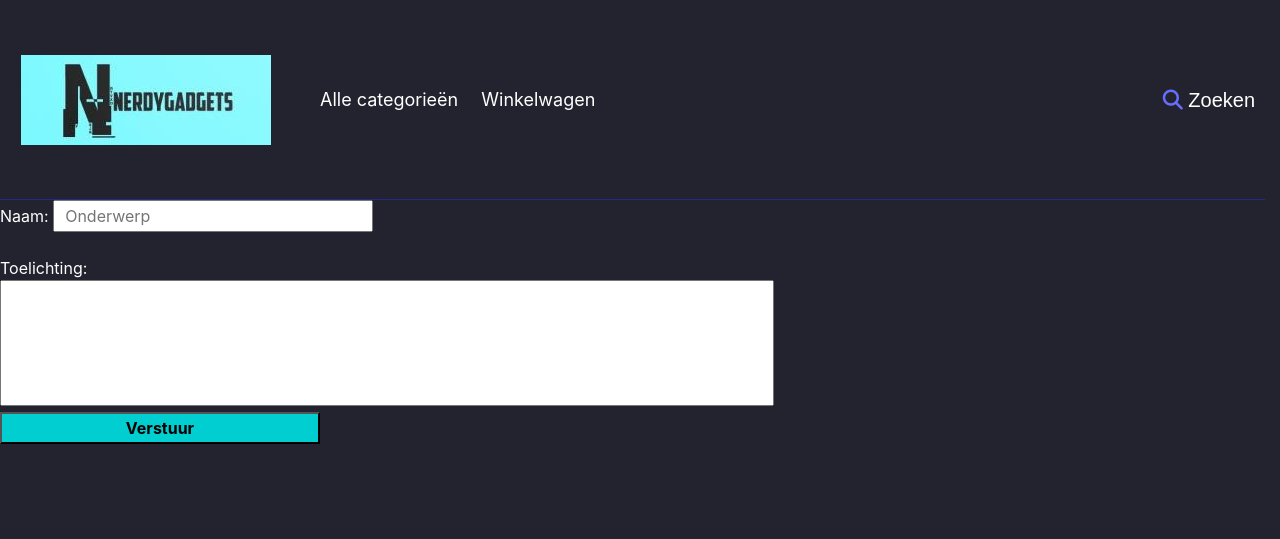
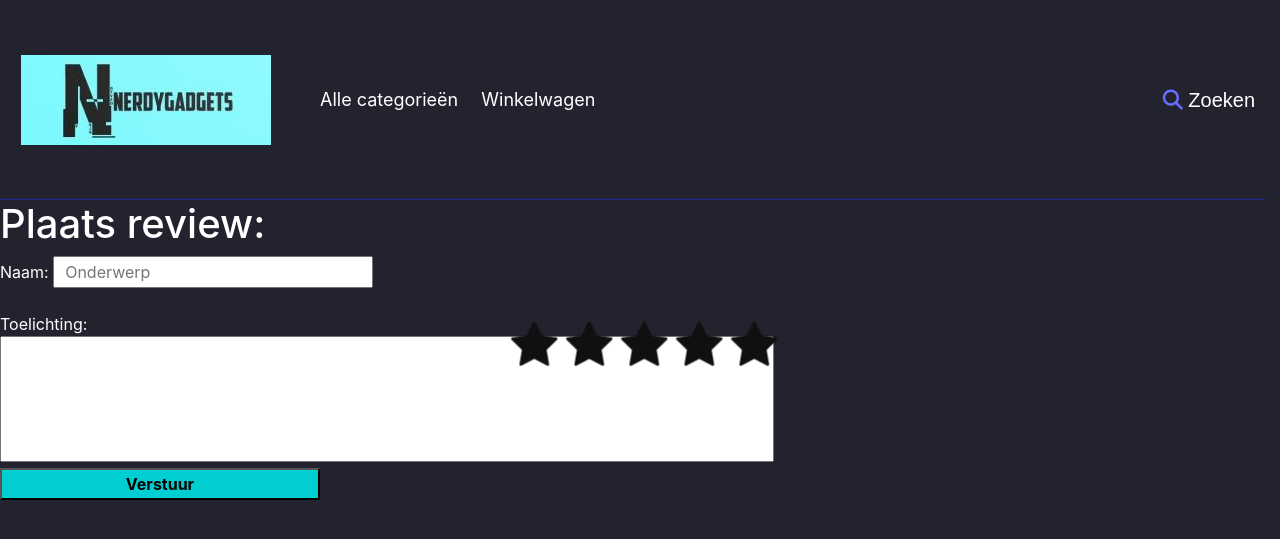
Before and after one commit to kelkesjoose/NerdyGadgets, a PHP site: page /reviewform.php in a window 1280 px wide. Shown: the top 539 px of the page. Run offline with PHP 8.4, Linux system fonts and the light colour scheme; data that the repository does not hold is empty; some libraries are stand-ins or nearby versions; some web fonts are replaced.

```diff
--- a/Public/CSS/Style.css
+++ b/Public/CSS/Style.css
@@ -502,6 +502,49 @@ ul#ul-class-price li {
     width: 125px;
     float: right;
 }
+
+.rating{
+    position: absolute;
+    top: 50%;
+    left: 50%;
+    transform: translate(-50%,-50%) rotateY(180deg);
+    display: flex;
+}
+.rating input{
+   display: none;
+}
+
+.rating label{
+    display: block;
+    cursor: pointer;
+    width: 55px;
+}
+.rating label:before {
+    content:'\f005';
+    font-family: fontAwesome;
+    position: relative;
+    display: block;
+    font-size: 50px;
+    color: #101010;
+}
+.rating label:after {
+    content:'\f005';
+    font-family: fontAwesome;
+    position: absolute;
+    display: block;
+    font-size: 50px;
+    color: #ff00ff;
+    top: 0;
+    opacity: 0;
+    transition: .5s;
+    text-shadow: 0 2px 5px rgba(0,0,0,.5);
+}
+.rating label:hover:after,
+.rating label:hover~ label:after,
+.rating input:checked ~ label:after
+{
+    opacity: 1;
+}
 .verzendkostenheader {
     text-align: center;
 }
--- a/cart.php
+++ b/cart.php
@@ -58,8 +58,7 @@ $btwWaarde = 0;
                 }
                 $subtotalen = '';
 
-                $subtotalen .= "<tr><td><p class='subtotalen'>Subtotaal: €" . round(($subtotaal), 2) . "</p>";
-                $subtotalen .= "<p class='subtotalen'>BTW: €" . round(($btwWaarde), 2) . "</p>";
+                $subtotalen .= "<tr><td>";
                 $subtotalen .= "<p class='subtotalen'>Totaalprijs: €" . round(($totaalPrijs), 2) . "</p></td></tr>";
 
                 print $subtotalen;
--- a/reviewform.php
+++ b/reviewform.php
@@ -1,6 +1,18 @@
 <?php
 include __DIR__ . "/header.php";
 ?>
+
+<!DOCTYPE html>
+<html lang="en" style="background-color: rgb(35,35,47);">
+<head>
+    <meta charset="UTF-8">
+    <title> Review pagina </title>
+    <link rel="stylesheet" href="https://stackpath.bootstrapcdn.com/font-awesome/4.7.0/css
+    /font-awesome.min.css">
+</head>
+
+<body>
+<h1>Plaats review:</h1>
 <form method="get" action="reviewform.php">
 Naam: <input type="text" name="OnderwerpReview" placeholder="Onderwerp" class="TextVeldReview" > <br><br>
     <div class="PaddingToelichtingReview">
@@ -8,3 +20,20 @@ Toelichting:<br><textarea rows="5" cols="70" placeholder="Vul hier uw toelichtin
     </div>
 <input type="submit" value="Verstuur" name="Verstuur!" class="betaalbutton">
 </form>
+    <div class="rating">
+        <input type="radio" name="star" id="star1"><label for="star1">
+        </label>
+        <input type="radio" name="star" id="star2"><label for="star2">
+        </label>
+        <input type="radio" name="star" id="star3"><label for="star3">
+        </label>
+        <input type="radio" name="star" id="star4"><label for="star4">
+        </label>
+        <input type="radio" name="star" id="star5"><label for="star5">
+        </label>
+    </div>
+
+
+
+
+</body>
```
